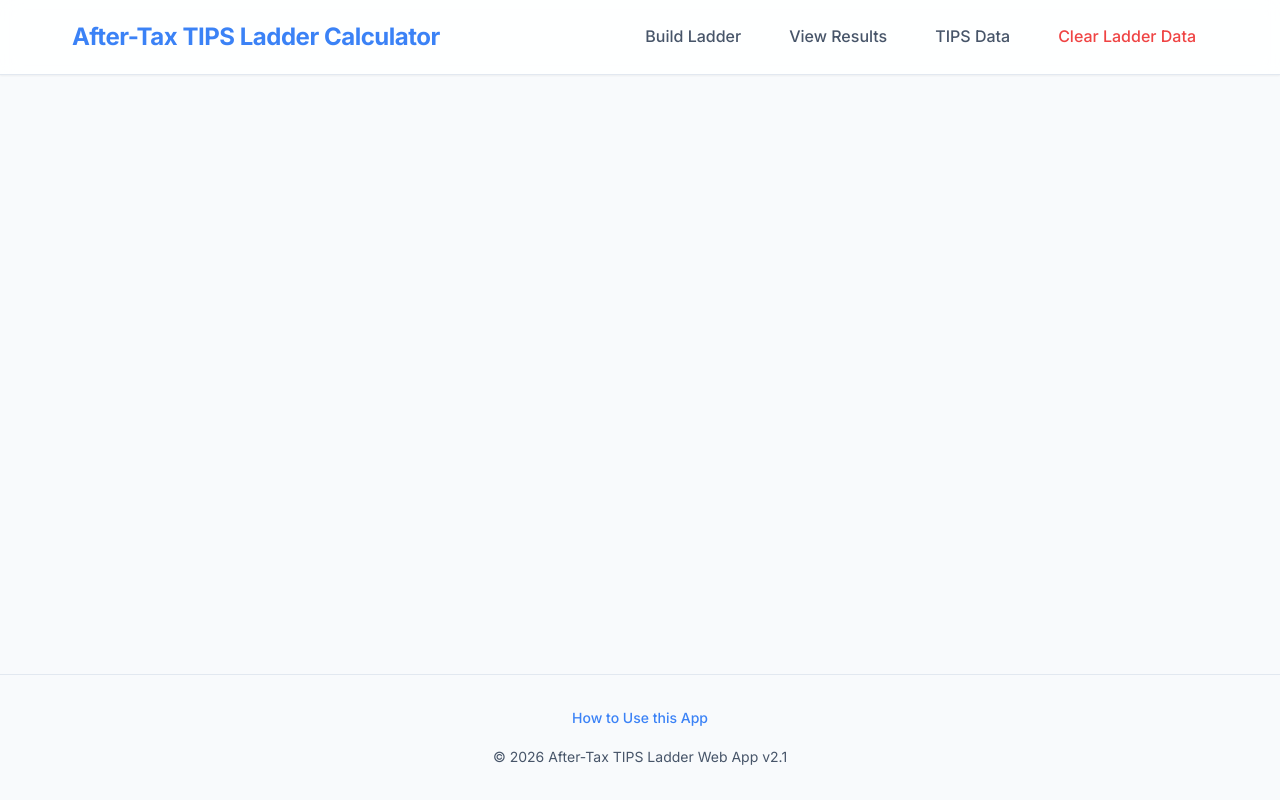
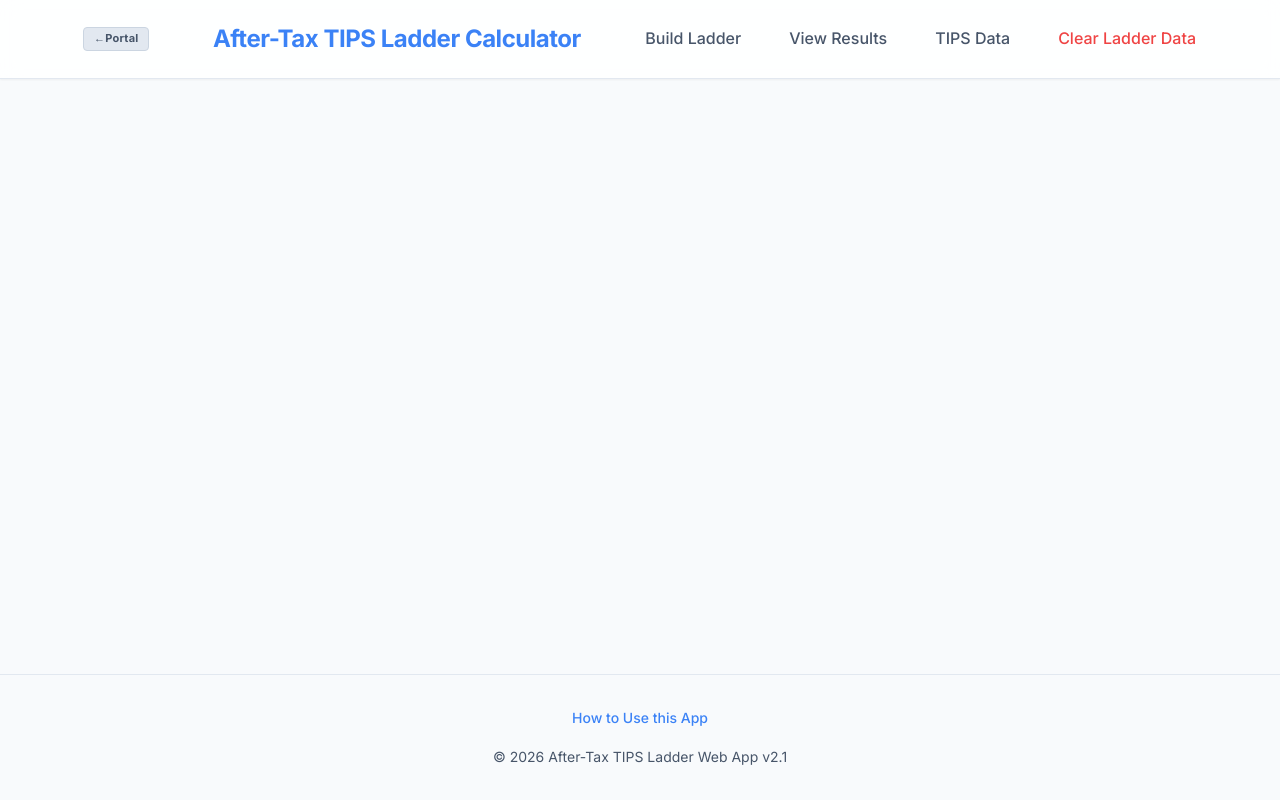
Before and after one commit to jacoxnet/TIPS-AI-Project, a Django app: template templates/base.html in a window 1280 px wide. Run offline with Django 5.2, Linux system fonts and the light colour scheme; the template is opened without the code that fills it, so the values that code supplies are empty.

Commit message:
add portal return button to Kevin M site

```diff
--- a/static/css/style.css
+++ b/static/css/style.css
@@ -1,4 +1,13 @@
 :root {
+  /* Kevin M css */
+
+  --portal-text-muted: #475569;
+  --chip-bg: #e2e8f0;
+  --border-light: #cbd5e1;
+  --portal-text-on-dark: #ffffff;
+  --portal-text-main: #1e293b;
+
+
   /* Colors - Light Theme Default, inspired by premium finance apps */
   --bg-primary: #f8fafc;
   --bg-secondary: #ffffff;
@@ -25,6 +34,25 @@
   /* Transitions */
   --transition-fast: 0.15s ease-in-out;
   --transition-normal: 0.3s ease-in-out;
+}
+
+.portal-link {
+  font-size: 11px;
+  font-weight: 700;
+  color: var(--portal-text-muted);
+  background: var(--chip-bg);
+  border: 1px solid var(--border-light);
+  border-radius: 4px;
+  padding: 2px 10px;
+  margin: 1em;
+  text-decoration: none;
+  letter-spacing: 0.02em;
+}
+
+.portal-link:hover {
+  background: var(--portal-text-main);
+  color: var(--portal-text-on-dark);
+  border-color: var(--portal-text-main);
 }
 
 /* Dark mode auto-detection */
--- a/templates/base.html
+++ b/templates/base.html
@@ -17,6 +17,7 @@
 <body>
     <nav class="navbar">
         <div class="nav-container">
+            <a href="https://aerokam.github.io/Treasuries/" class="portal-link">&#8592;Portal</a>
             <a href="{% url 'data_entry' %}" class="nav-brand">After-Tax TIPS Ladder Calculator</a>
             <div class="nav-links">
                 <a href="{% url 'data_entry' %}" class="nav-link">Build Ladder</a>
```
